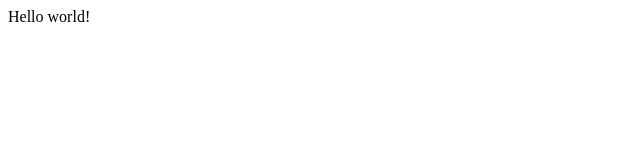
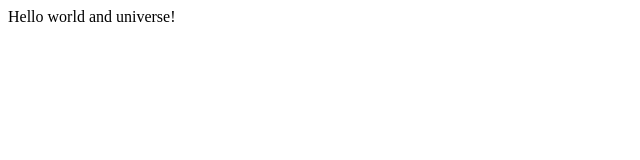
Before and after one commit to xmpcross/example-site, a Gatsby site: page / in a window 1280 px wide. Shown: the whole page, without its empty margins (0-640 px from the left). Built offline with nearby package versions, Linux system fonts and the light colour scheme; Gatsby itself is replaced by a stand-in of ours.

Commit message:
Initial commit

```diff
--- a/src/pages/index.js
+++ b/src/pages/index.js
@@ -1,5 +1,3 @@
 import React from "react"
 
-export default function Home() {
-  return <div>Hello world!</div>
-}
+export default () => <div>Hello world and universe!</div>
```
